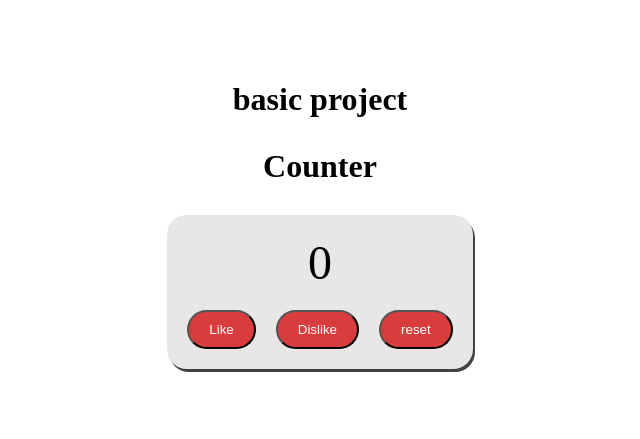
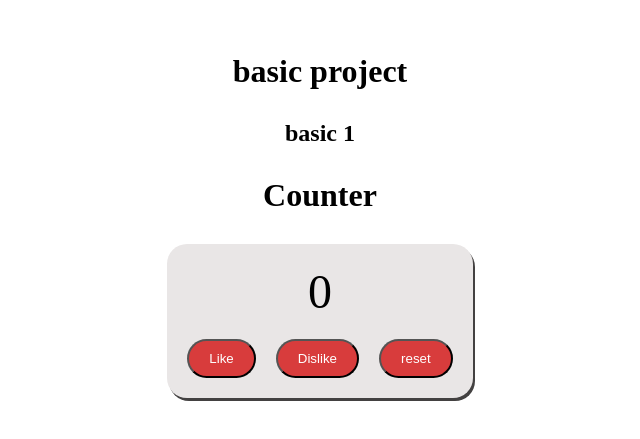
Before and after one commit to Lanjewar12/WebProj, a plain HTML site: page index.html in a window 1280 px wide. Shown: the part 175-614 px from the top of the page, without its empty margins (320-960 px from the left). Drawn offline with Linux system fonts and the light colour scheme.

Commit message:
new updated html file

```diff
--- a/index.html
+++ b/index.html
@@ -8,6 +8,7 @@
 </head>
 <body>
       <h1>basic project</h1>
+      <h2>basic 1</h2>
     <h1>Counter</h1>
     <div id="counter">
         <p id="count">0</p>
```
